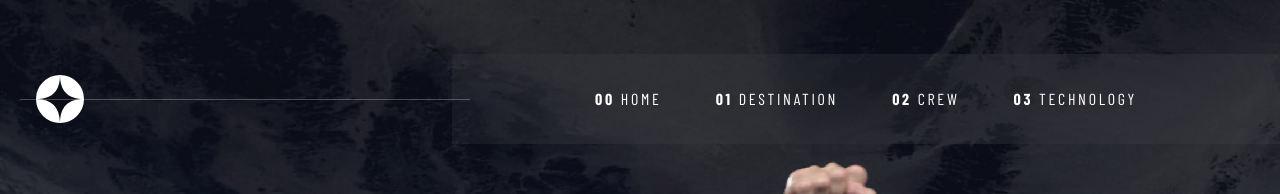
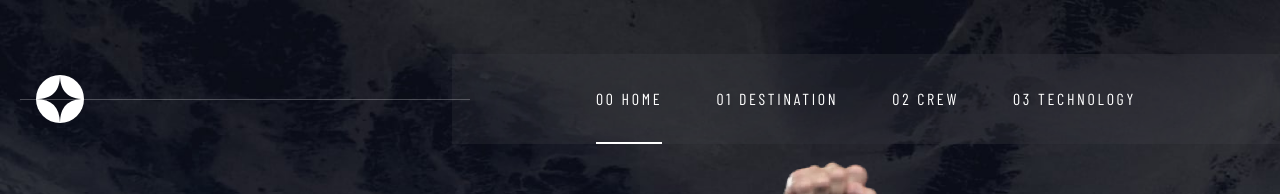
Before and after one commit to ViGoS12/space-tourism, a React (Create React App) app: page /crew in a window 1280 px wide. Shown: the top 194 px of the page. Built offline with nearby package versions, Linux system fonts and the light colour scheme; a web font is replaced by a local one.

Commit message:
Added header animation

```diff
--- a/src/App.tsx
+++ b/src/App.tsx
@@ -1,10 +1,15 @@
+import { useState } from 'react'
 import { Route, Routes } from 'react-router-dom'
 
 import { AllRoutes } from './router/index'
+import AppContext from './context/AppContext'
 
 function App() {
+  const [isActive, setIsActive] = useState(0)
+
   return (
     <div>
+      <AppContext.Provider value={{ isActive, setIsActive }}>
         <Routes>
           {AllRoutes.map((route) => (
             <Route
@@ -13,6 +18,7 @@ function App() {
               key={route.path}></Route>
           ))}
         </Routes>
+      </AppContext.Provider>
     </div>
   )
 }
--- a/src/components/header/Header.module.scss
+++ b/src/components/header/Header.module.scss
@@ -25,10 +25,23 @@
     letter-spacing: 2.7px;
     font-family: 'Barlow Condensed', sans-serif;
     font-size: 16px;
-
     & span {
       font-weight: bold;
     }
+  }
+
+  &__hover {
+    :hover {
+      width: 100%;
+      padding-bottom: 1.9rem;
+      border-bottom: 2px solid rgba(255, 255, 255, 0.5);
+    }
+  }
+
+  &__active {
+    border-bottom: 2px solid #fff;
+    width: 100%;
+    padding-bottom: 1.9rem;
   }
 
   &__menu {
--- a/src/components/header/Header.tsx
+++ b/src/components/header/Header.tsx
@@ -1,9 +1,39 @@
 import { Link } from 'react-router-dom'
+
 import styles from './Header.module.scss'
+
 import logo from '../../assets/shared/logo.svg'
-import { memo } from 'react'
+
+import { memo, useContext } from 'react'
+import AppContext from '../../context/AppContext'
+import classNames from 'classnames'
+
+const menu = [
+  {
+    number: '00',
+    name: 'HOME',
+    url: '/',
+  },
+  {
+    number: '01',
+    name: 'DESTINATION',
+    url: '/destination',
+  },
+  {
+    number: '02',
+    name: 'CREW',
+    url: '/crew',
+  },
+  {
+    number: '03',
+    name: 'TECHNOLOGY',
+    url: '/technology',
+  },
+]
 
 const Header: React.FC = () => {
+  const { isActive, setIsActive } = useContext(AppContext)
+
   return (
     <header className={styles.header}>
       <div className={styles.header__container}>
@@ -11,26 +41,21 @@ const Header: React.FC = () => {
         <div className={styles.header__menu}>
           <div className={styles.header__line} />
           <ul className={styles.header__list}>
-            <li className={styles.header__item}>
-              <Link to='/'>
-                <span>00</span> HOME
-              </Link>
-            </li>
-            <li className={styles.header__item}>
-              <Link to='/destination'>
-                <span>01</span> DESTINATION
-              </Link>
-            </li>
-            <li className={styles.header__item}>
-              <Link to='/crew'>
-                <span>02</span> CREW
-              </Link>
-            </li>
-            <li className={styles.header__item}>
-              <Link to='/technology'>
-                <span>03</span> TECHNOLOGY
-              </Link>
-            </li>
+            {menu.map((menuItem, i) => (
+              <li
+                key={menuItem.name}
+                className={classNames(
+                  styles.header__item,
+                  isActive !== i ? styles.header__hover : ''
+                )}
+                onClick={() => setIsActive(i)}>
+                <Link
+                  to={menuItem.url}
+                  className={isActive === i ? styles.header__active : ''}>
+                  {menuItem.number} {menuItem.name}
+                </Link>
+              </li>
+            ))}
           </ul>
         </div>
       </div>
--- /dev/null
+++ b/src/context/AppContext.ts
@@ -0,0 +1,13 @@
+import { createContext } from 'react'
+
+interface IAppContext {
+  isActive: number
+  setIsActive: React.Dispatch<React.SetStateAction<number>>
+}
+
+const AppContext = createContext<IAppContext>({
+  isActive: 0,
+  setIsActive: () => {},
+})
+
+export default AppContext
```
Lines whose indentation alone changed are shown as unchanged.
